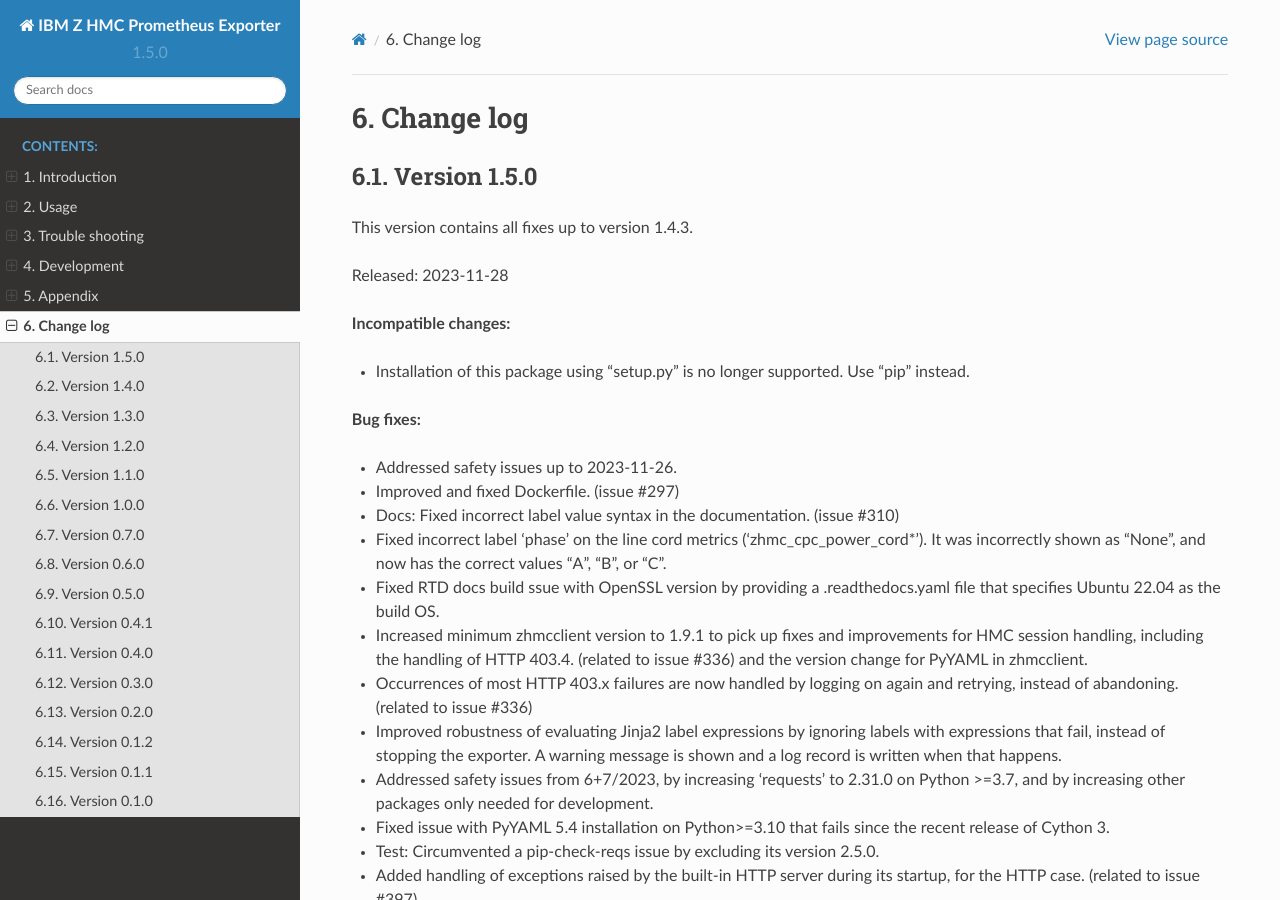
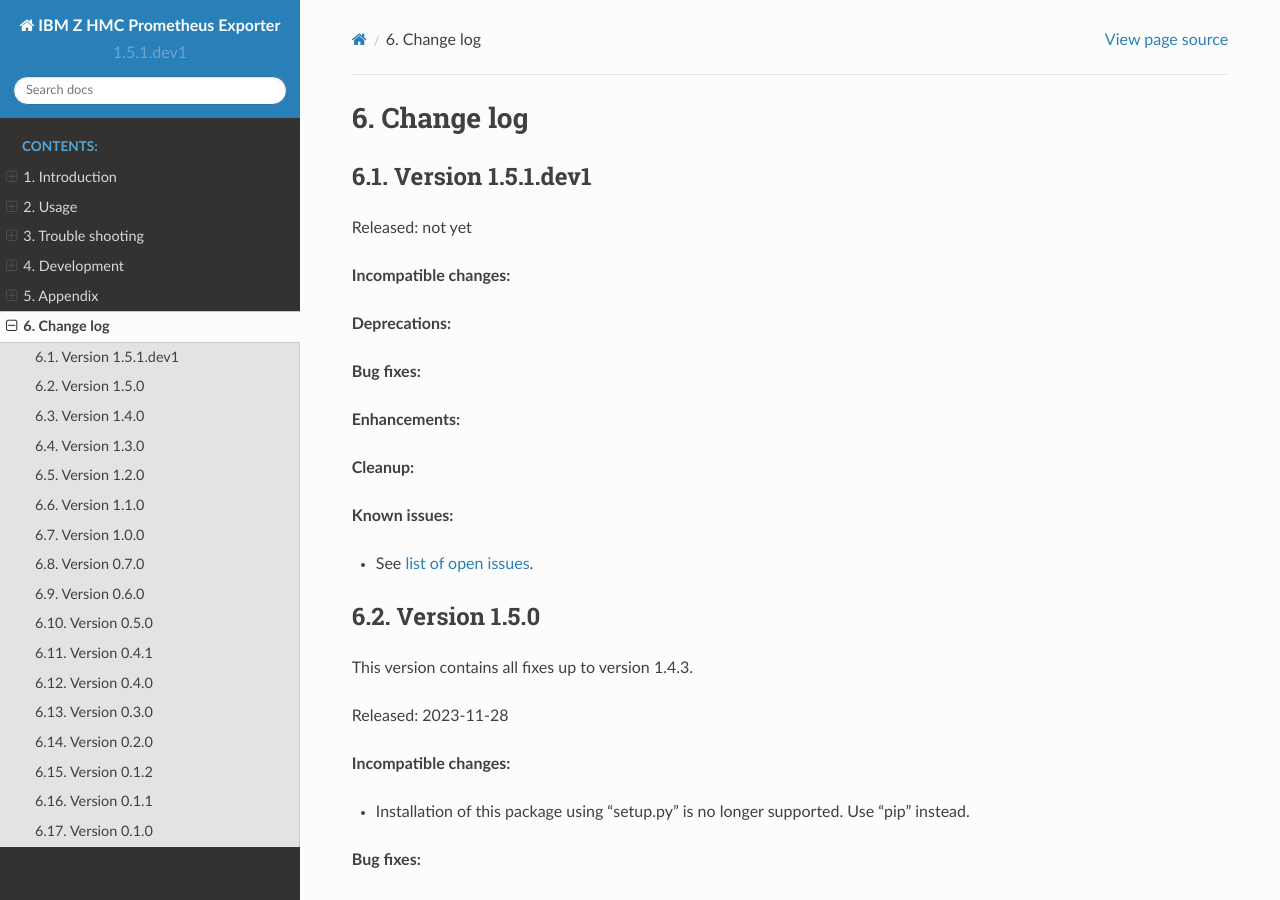
Before and after one commit to zhmcclient/zhmc-prometheus-exporter, a Sphinx documentation site: the page built from docs/changes.rst, in a window 1280 px wide and 900 px high. Built offline with Sphinx 7.4.7 and the Read the Docs theme 2.0.0, drawn with Linux system fonts in a browser that asks for light colours; some of the changed text lies outside the part shown.

Commit message:
Start 1.5.1
Signed-off-by: Andreas Maier <maiera@de.ibm.com>

```diff
--- a/docs/changes.rst
+++ b/docs/changes.rst
@@ -15,6 +15,28 @@
 
 Change log
 ----------
+
+
+Version 1.5.1.dev1
+^^^^^^^^^^^^^^^^^^
+
+Released: not yet
+
+**Incompatible changes:**
+
+**Deprecations:**
+
+**Bug fixes:**
+
+**Enhancements:**
+
+**Cleanup:**
+
+**Known issues:**
+
+* See `list of open issues`_.
+
+.. _`list of open issues`: https://github.com/zhmcclient/zhmc-prometheus-exporter/issues
 
 
 Version 1.5.0
--- a/zhmc_prometheus_exporter/_version.py
+++ b/zhmc_prometheus_exporter/_version.py
@@ -25,4 +25,4 @@
 #:
 #: * "M.N.P.dev1": A not yet released version M.N.P
 #: * "M.N.P": A released version M.N.P
-__version__ = '1.5.0'
+__version__ = '1.5.1.dev1'
```
